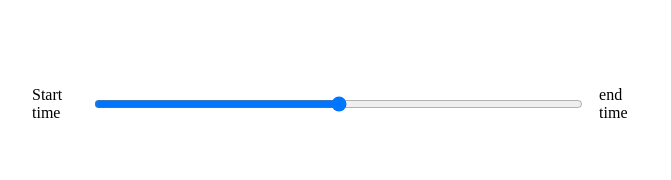
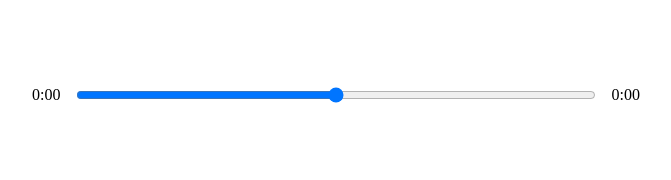
Before and after one commit to ChesterCabahug/potential-broccoli-music, a React (Create React App) app: page / in a window 1280 px wide. Shown: the part 410-590 px from the top of the page, without its empty margins (304-975 px from the left). Built offline with nearby package versions, Linux system fonts and the light colour scheme.

Commit message:
player now displays current time and duration of the song

```diff
--- a/src/components/Player.jsx
+++ b/src/components/Player.jsx
@@ -1,4 +1,4 @@
-import { useRef } from "react";
+import { useRef, useState } from "react";
 import { FontAwesomeIcon } from "@fortawesome/react-fontawesome";
 import {
   faPlay,
@@ -19,12 +19,30 @@
       setIsPlaying(!isPlaying);
     }
   };
+
+  const timeUpdateHandler = (e) => {
+    const current = e.target.currentTime;
+    const duration = e.target.duration;
+    setSongInfo({ ...songInfo, currentTime: current, duration });
+  };
+
+  const getTime = (time) => {
+    return (
+      Math.floor(time / 60) + ":" + ("0" + Math.floor(time % 60)).slice(-2)
+    );
+  };
+
+  // state
+  const [songInfo, setSongInfo] = useState({
+    currentTime: null,
+    duration: null,
+  });
   return (
     <div className="player">
       <div className="time-control">
-        <p>Start time</p>
-        <input type="range" name="" id="" />
-        <p>end time</p>
+        <p>{getTime(songInfo.currentTime)}</p>
+        <input type="range" />
+        <p>{getTime(songInfo.duration)}</p>
       </div>
       <div className="play-control">
         <FontAwesomeIcon className="skip-back" size="2x" icon={faAngleLeft} />
@@ -40,7 +58,12 @@
           icon={faAngleRight}
         />
       </div>
-      <audio ref={audioRef} src={currentSong.audio}></audio>
+      <audio
+        onTimeUpdate={timeUpdateHandler}
+        onLoadedMetadata={timeUpdateHandler}
+        ref={audioRef}
+        src={currentSong.audio}
+      ></audio>
     </div>
   );
 };
```
Also changed, not shown: 1 other file (tests, documents, lock files or other folders).
